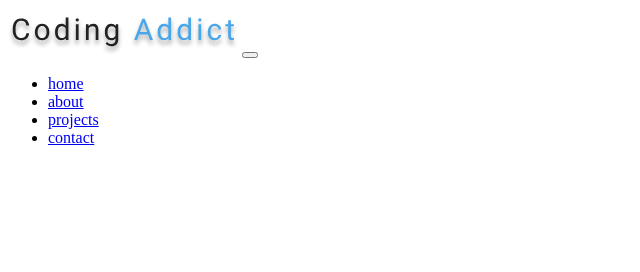
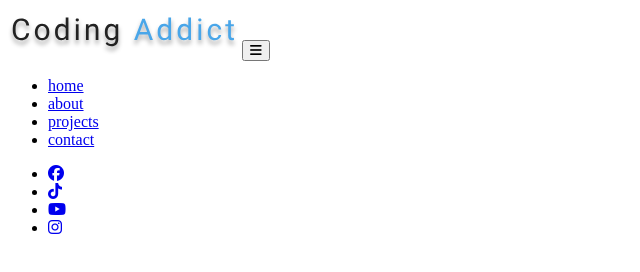
Before and after one commit to RodicaNegura/javascript-from-scratch, a plain HTML site: page responsive-navbar/index.html in a window 1280 px wide. Shown: the whole page, without its empty margins (0-640 px from the left). Drawn offline with Linux system fonts and the light colour scheme.

Commit message:
social meadi links

```diff
--- a/responsive-navbar/index.html
+++ b/responsive-navbar/index.html
@@ -4,6 +4,10 @@
     <meta charset="UTF-8">
     <meta name="viewport" content="width=device-width, initial-scale=1.0">
     <link rel="stylesheet" href="./css/style.css">
+    <link
+      rel="stylesheet"
+      href="https://cdnjs.cloudflare.com/ajax/libs/font-awesome/6.5.1/css/all.min.css"
+    />
     <title>How to create a responsive Navbar</title>
   </head>
   <body>
@@ -15,6 +19,7 @@
             <i class="fas fa-bars"></i>
           </button>
         </div>
+        <!-- links -->
         <ul class="links">
           <li>
             <a href="index.html">home</a>
@@ -29,6 +34,29 @@
             <a href="contact.html">contact</a>
           </li>
         </ul>
+        <!-- social media -->
+        <ul class="social-icons">
+          <li>
+            <a href="#">
+              <i class="fa-brands fa-facebook"></i>
+            </a>
+          </li>
+          <li>
+            <a href="#">
+              <i class="fa-brands fa-tiktok"></i>
+            </a>
+          </li>
+          <li>
+            <a href="#">
+              <i class="fa-brands fa-youtube"></i>
+            </a>
+          </li>
+          <li>
+            <a href="#">
+              <i class="fa-brands fa-instagram"></i>
+            </a>
+          </li>
+        </ul>
       </div>
     </nav>
    <script src="./js/script.js"></script>
```
